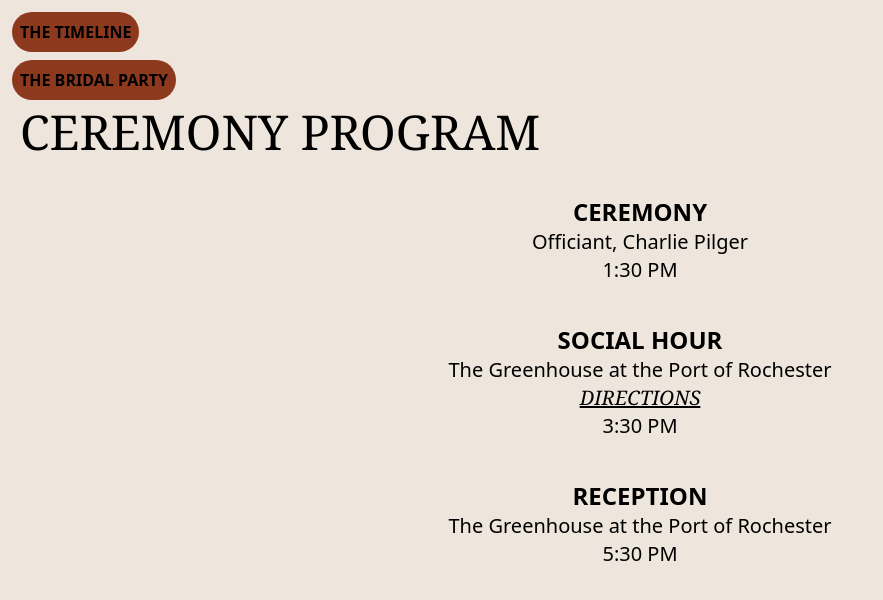
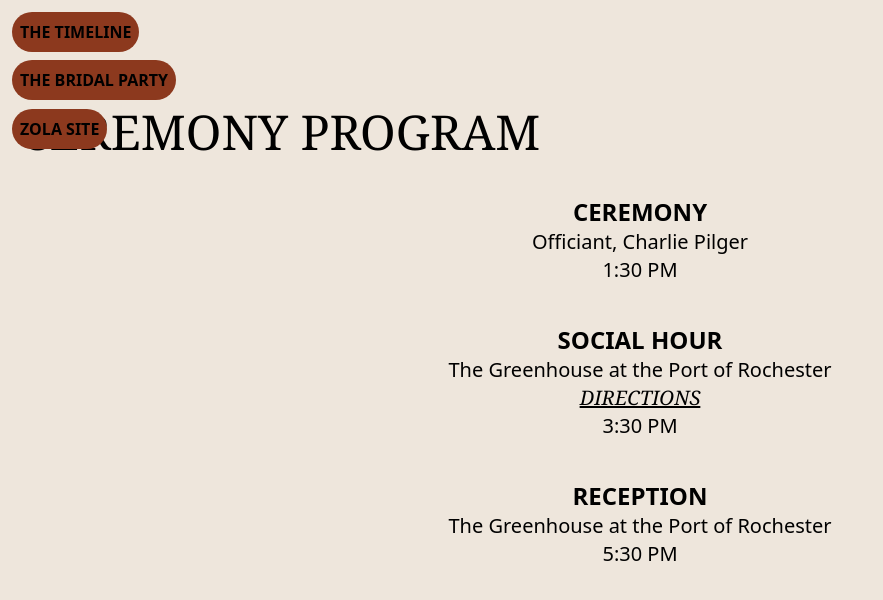
Before and after one commit to gnieb/wedding-cermony-site, a React (Create React App) app: page /ceremony in a window 1280 px wide. Shown: the top 600 px of the page, without its empty margins (0-883 px from the left). Built offline with nearby package versions, Linux system fonts and the light colour scheme.

Commit message:
add the zola site

```diff
--- a/src/components/Nav.js
+++ b/src/components/Nav.js
@@ -10,6 +10,15 @@ export const Nav = () => {
             <div>
                 <a className="m-1 fixed top-14 bg-darkO rounded-full p-2" alt="" href="/#bridalparty">THE BRIDAL PARTY</a>
             </div>
+            <div>
+               <a
+                className="m-1 fixed bg-darkO top-[105px] rounded-full p-2"
+                href="https://www.zola.com/wedding/graceandnoahgetmarried"
+                target="_blank"
+                rel="noreferrer" >ZOLA SITE</a>
+            </div>
+
+
         </div>
     );
 };
```
